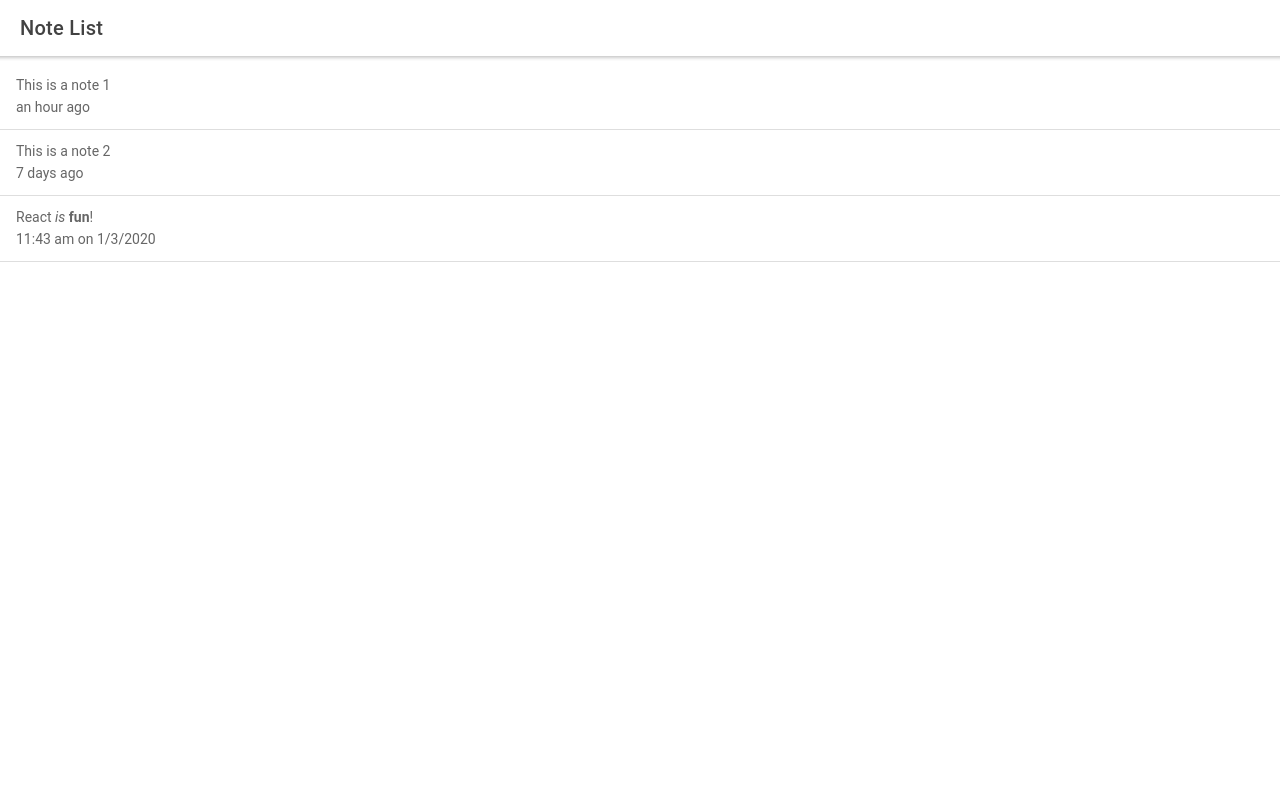
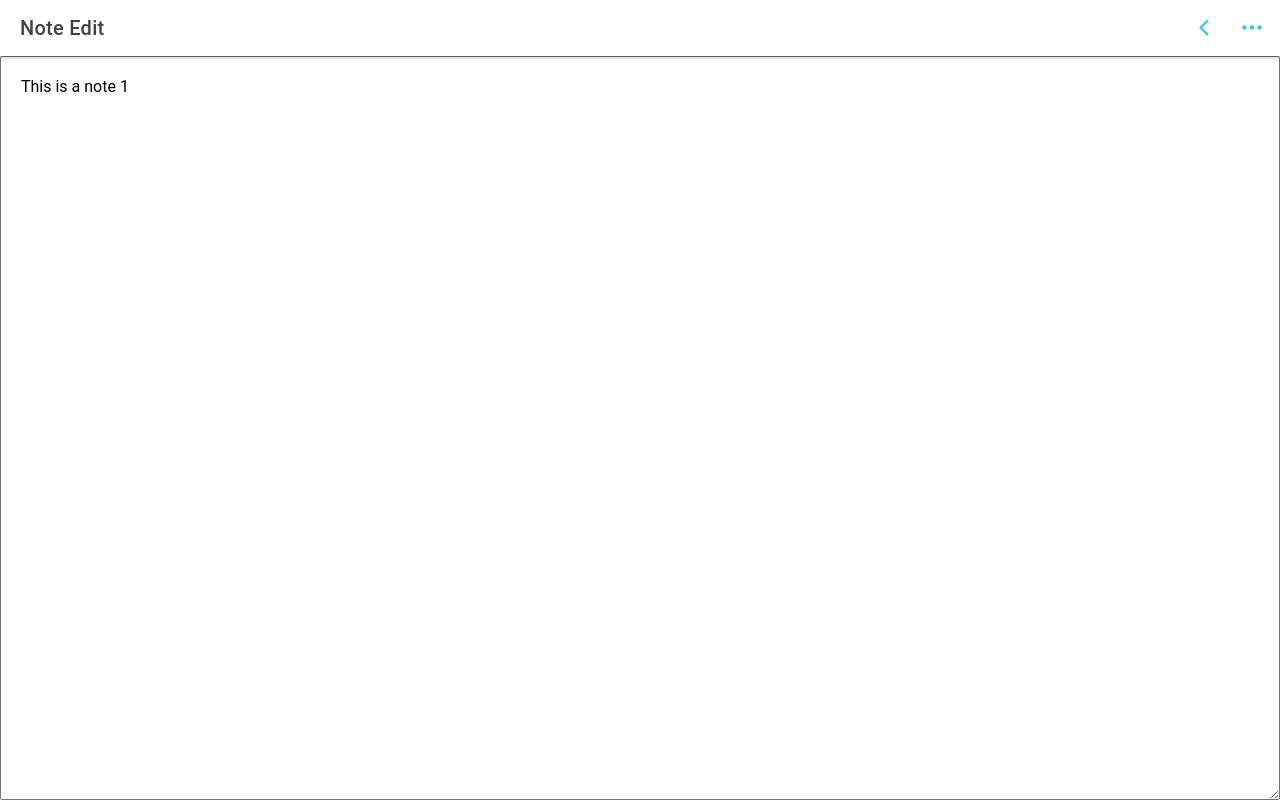
Before and after one commit to TrueAegis/react-note-app, a React (Create React App) app: page /notes/edit/1 in a window 1280 px wide. Built offline with nearby package versions, Linux system fonts and the light colour scheme.

Commit message:
Provider added to allow a single state to be used by any component

```diff
--- a/src/App.js
+++ b/src/App.js
@@ -1,15 +1,25 @@
 import React from 'react';
-import { IonApp } from "@ionic/react";
+import { IonApp, IonRouterOutlet } from "@ionic/react";
+import { IonReactRouter } from "@ionic/react-router";
+import { Redirect, Route } from "react-router";
+import NoteEditPageController from "./components/NoteEditPageController.js";
 import NoteListPage from "./components/NoteListPage.js";
+import { NotesProvider } from "./hooks/useNotes";
 import "./ionicStyles";
 
 function App() {
   return (
-    <IonApp>
-      <div className="App">
-        <NoteListPage />
-      </div>
-    </IonApp>
+    <NotesProvider>
+      <IonApp>
+        <IonReactRouter>
+          <IonRouterOutlet>
+            <Route exact path="/notes/edit/:id" component={NoteEditPageController} />
+            <Route exact path="/notes" component={NoteListPage} />
+            <Redirect exact from="/" to="/notes" />
+          </IonRouterOutlet>
+        </IonReactRouter>
+      </IonApp>
+    </NotesProvider>
   );
 }
 
--- a/src/components/NoteEditPage.js
+++ b/src/components/NoteEditPage.js
@@ -38,7 +38,7 @@ export default function NoteEditPage(props) {
                     <IonTitle>Note Edit</IonTitle>
                     <IonButtons slot="primary">
                         <IonButton color="secondary" onClick={() => setShowActions(true)}>
-                            <IonIcon slot="icon-only" icon={ellipsisHorizontal} />
+                            <IonIcon slot="icon-only" icon={ellipsisHorizontal}/>
                         </IonButton>
                     </IonButtons>
                 </IonToolbar>
--- /dev/null
+++ b/src/components/NoteEditPageController.js
@@ -0,0 +1,45 @@
+import React from "react";
+import { useParams } from "react-router";
+import { useHistory } from "react-router-dom";
+import NoteEditPage from "./NoteEditPage";
+import useNotes from "../hooks/useNotes";
+
+export default function NoteEditPageController() {
+    const { id } = useParams();
+    const history = useHistory();
+    const [notes, setNotes] = useNotes();
+
+    const selectedNote = notes.find((note) => note.id === id);
+    if (!selectedNote) return null;
+
+    function handleOnSave(updatedNoteText) {
+        const updatedNotes = notes.map((note) => {
+            if (note.id === id) {
+                //make change
+                return {
+                    ...note,
+                    text: updatedNoteText
+                };
+            }
+            return note;
+        });
+        setNotes(updatedNotes);
+
+        history.goBack();
+    }
+
+    function handleDelete() {
+        const deleteNote = notes.filter((note) => note.id !== id);
+        history.goBack();
+        setNotes(deleteNote);
+    }
+
+    return (
+        <NoteEditPage
+            onSave={handleOnSave}
+            onDelete={handleDelete}
+            text={selectedNote.text}
+        />
+    );
+
+}
--- a/src/components/NoteListPage.js
+++ b/src/components/NoteListPage.js
@@ -1,4 +1,4 @@
-import React, { useState } from "react";
+import React from "react";
 import {
     IonPage,
     IonHeader,
@@ -7,72 +7,17 @@ import {
     IonContent,
     IonList
 } from "@ionic/react";
-import { add } from "ionicons/icons";
+//import { add } from "ionicons/icons";
+import { useHistory } from "react-router-dom";
 import NoteListItem from "./NoteListItem";
-import NoteEditPage from "./NoteEditPage";
-
-const oneHourAgo = Date.now() - (1 * 60 * 60 * 1000);
-const oneWeekAgo = Date.now() - (60 * 60 * 24 * 6.999 * 1000);
-const oneMonthAgo = Date.now() - (60 * 60 * 24 * 30.5 * 1000);
-
-const initialNotes = [
-    {
-        id: "1",
-        createdAt: new Date(oneHourAgo),
-        text: "This is a note 1"
-
-    },
-    {
-        id: "2",
-        createdAt: new Date(oneWeekAgo),
-        text: "This is a note 2"
-    },
-    {
-        id: "3",
-        createdAt: new Date(oneMonthAgo),
-        text: "React _is_ **fun**!"
-    }
-];
+import useNotes from "../hooks/useNotes";
 
 export default function NoteListPage() {
-    const [selectedNoteID, setSelectedNoteID] = useState(null);
-    const [notes, setNotes] = useState(initialNotes);
+    const [notes] = useNotes();
+    const history = useHistory();
 
     function handleListItemClick(id) {
-        setSelectedNoteID(id);
-    }
-
-    function handleOnSave(updatedNoteText) {
-        const updatedNotes = notes.map((note) => {
-            if (note.id === selectedNoteID) {
-                //make change
-                return {
-                    ...note,
-                    text: updatedNoteText
-                };
-            }
-            return note;
-        });
-        setNotes(updatedNotes);
-
-        setSelectedNoteID(null);
-    }
-
-    function handleCancel() {
-        setSelectedNoteID(null);
-    }
-
-    function handleDelete() {
-        const deleteNote = notes.filter((note) => note.id !== selectedNoteID);
-        setNotes(deleteNote);
-        setSelectedNoteID(null);
-    }
-
-    if (selectedNoteID) {
-        const selectedNote = notes.find((note) => note.id === selectedNoteID);
-        return (
-            <NoteEditPage onSave={handleOnSave} onCancel={handleCancel} onDelete={handleDelete} text={selectedNote.text} />
-        );
+        history.push(`/notes/edit/${id}`);
     }
 
     return (
--- /dev/null
+++ b/src/hooks/useNotes.js
@@ -0,0 +1,41 @@
+import React, { createContext, useContext, useState } from "react";
+
+const NotesContext = createContext([]);
+
+const oneHourAgo = Date.now() - (1 * 60 * 60 * 1000);
+const oneWeekAgo = Date.now() - (60 * 60 * 24 * 6.999 * 1000);
+const oneMonthAgo = Date.now() - (60 * 60 * 24 * 30.5 * 1000);
+
+const initialNotes = [
+    {
+        id: "1",
+        createdAt: new Date(oneHourAgo),
+        text: "This is a note 1"
+
+    },
+    {
+        id: "2",
+        createdAt: new Date(oneWeekAgo),
+        text: "This is a note 2"
+    },
+    {
+        id: "3",
+        createdAt: new Date(oneMonthAgo),
+        text: "React _is_ **fun**!"
+    }
+];
+
+export function NotesProvider(props){
+    const [notes, setNotes] = useState(initialNotes);
+    return(
+        <NotesContext.Provider value={[notes, setNotes]}>
+            {props.children}
+        </NotesContext.Provider>
+    );
+}
+
+export default function useNotes() {
+    const [notes, setNotes] = useContext(NotesContext);
+
+    return [notes,setNotes];
+} //Each component will use this to access global state
```
